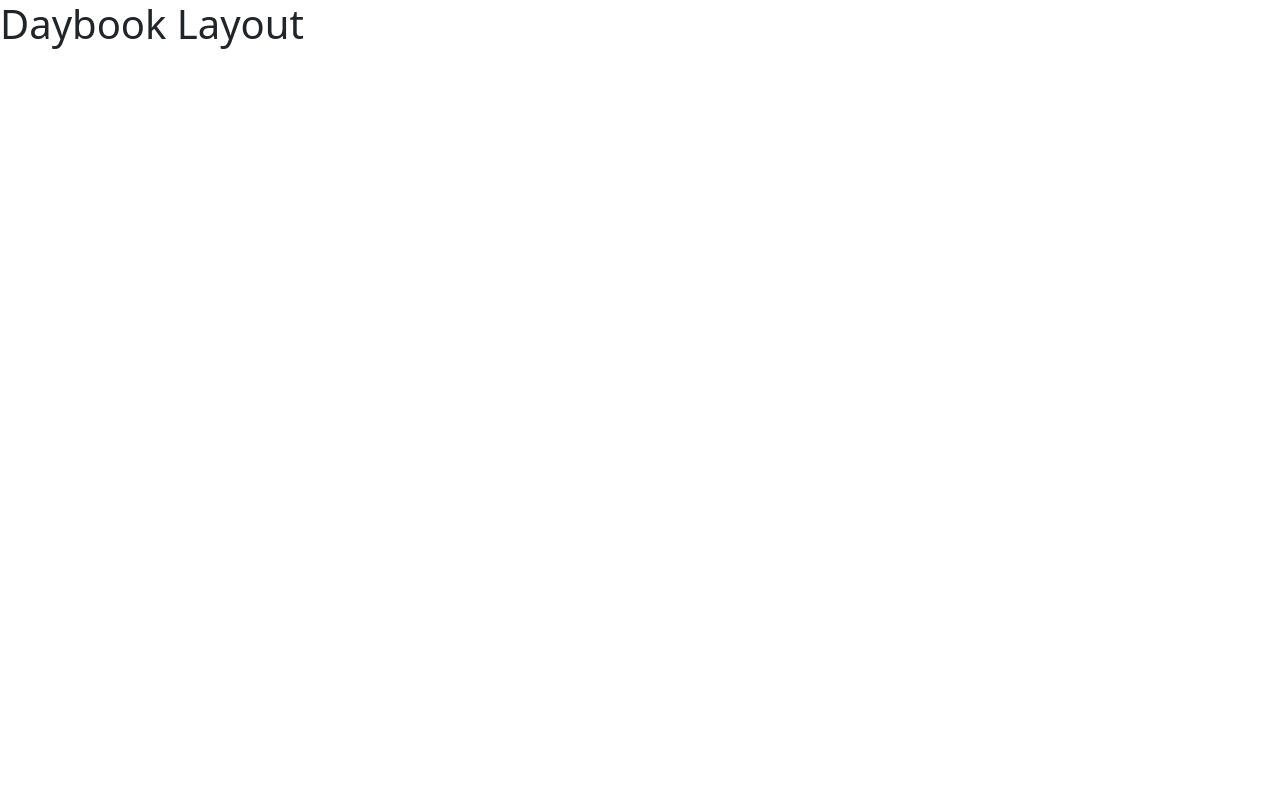
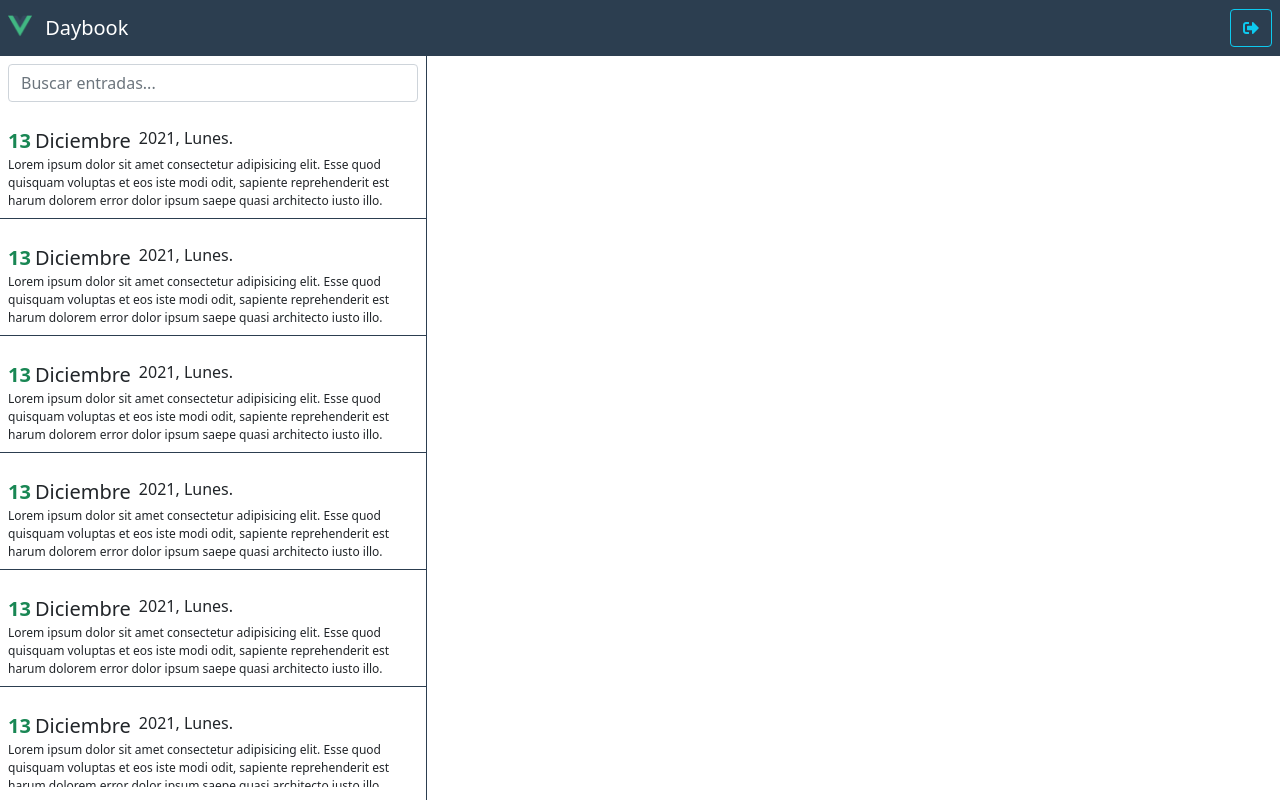
Before and after one commit to Kevin-Danae/journal, a Vue app: page / in a window 1280 px wide. Both pictures are taken after a click on the button "primary". Built offline with nearby package versions, Linux system fonts and the light colour scheme.

Commit message:
Se agregan iconos y el maquetado de entrys

```diff
--- a/public/index.html
+++ b/public/index.html
@@ -6,6 +6,7 @@
     <meta name="viewport" content="width=device-width,initial-scale=1.0">
     <link rel="icon" href="<%= BASE_URL %>favicon.ico">
     <title><%= htmlWebpackPlugin.options.title %></title>
+    <link rel="stylesheet" href="https://cdnjs.cloudflare.com/ajax/libs/font-awesome/5.15.3/css/all.min.css" integrity="sha512-iBBXm8fW90+nuLcSKlbmrPcLa0OT92xO1BIsZ+ywDWZCvqsWgccV3gFoRBv0z+8dLJgyAHIhR35VZc2oM/gI1w==" crossorigin="anonymous" referrerpolicy="no-referrer" />
   </head>
   <body>
     <noscript>
--- /dev/null
+++ b/src/modules/daybook/components/Entry.vue
@@ -0,0 +1,35 @@
+<template>
+  <div class="entry-container mb-3 pointer p-2">
+    <!-- Titulo -->
+    <div class="entry-title d-flex">
+      <span class="text-success fs-5 fw-bold">13</span>
+      <span class="mx-1 fs-5">Diciembre</span>
+      <span class="mx-1 fw-light">2021, Lunes.</span>
+    </div>
+
+    <div class="entry-description">
+      Lorem ipsum dolor sit amet consectetur adipisicing elit. Esse quod
+      quisquam voluptas et eos iste modi odit, sapiente reprehenderit est harum
+      dolorem error dolor ipsum saepe quasi architecto iusto illo.
+    </div>
+  </div>
+</template>
+
+<script>
+export default {};
+</script>
+
+<style lang="scss" scoped>
+.entry-container {
+  border-bottom: 1px solid #2c3e50;
+  transition: 0.2s all ease-in;
+
+  &:hover {
+    background-color: lighten($color: grey, $amount: 45%);
+  }
+
+  .entry-description {
+    font-size: 12px;
+  }
+}
+</style>
--- /dev/null
+++ b/src/modules/daybook/components/EntryList.vue
@@ -0,0 +1,36 @@
+<template>
+  <div class="entry-list-container">
+    <div class="px-2 pt-2">
+      <input
+        type="text"
+        class="form-control"
+        placeholder="Buscar entradas..."
+      />
+    </div>
+
+    <div class="entry-scrollarea pt-3">
+      <Entry v-for="item in 100" :key="item" />
+    </div>
+  </div>
+</template>
+
+<script>
+import { defineAsyncComponent } from "vue";
+export default {
+  components: {
+    Entry: defineAsyncComponent(() => import("./Entry.vue")),
+  },
+};
+</script>
+
+<style lang="scss" scoped>
+.entry-list-container {
+  border-right: 1px solid #2c3e50;
+  height: calc(100vh - 56px);
+}
+
+.entry-scrollarea {
+  height: calc(100vh - 115px);
+  overflow: scroll;
+}
+</style>
--- /dev/null
+++ b/src/modules/daybook/components/Navbar.vue
@@ -0,0 +1,19 @@
+<template>
+  <nav class="navbar bg-primary">
+    <a class="navbar-brand text-white">
+      <img
+        src="@/assets/logo.png"
+        alt="vue logo"
+        height="24"
+        class="d-inline-blog align-text-top mx-2"
+      />
+      Daybook
+    </a>
+
+    <div class="d-flex">
+      <button class="btn btn-outline-info mx-2">
+        <i class="fa fa-sign-out-alt"></i>
+      </button>
+    </div>
+  </nav>
+</template>
--- a/src/modules/daybook/layouts/DaybookLayout.vue
+++ b/src/modules/daybook/layouts/DaybookLayout.vue
@@ -1,3 +1,23 @@
 <template>
-    <h1>Daybook Layout</h1>
+  <Navbar />
+  <div class="d-flex">
+    <div class="col-4">
+      <EntryList />
+    </div>
+    <div class="col">
+      <router-view></router-view>
+    </div>
+  </div>
 </template>
+
+<script>
+import { defineAsyncComponent } from "vue";
+export default {
+  components: {
+    Navbar: defineAsyncComponent(() => import("../components/Navbar.vue")),
+    EntryList: defineAsyncComponent(() =>
+      import("../components/EntryList.vue")
+    ),
+  },
+};
+</script>
--- a/src/styles/styles.scss
+++ b/src/styles/styles.scss
@@ -10,3 +10,7 @@
 );
 
 @import "node_modules/bootstrap/scss/bootstrap.scss";
+
+.pointer {
+  cursor: pointer;
+}
```
